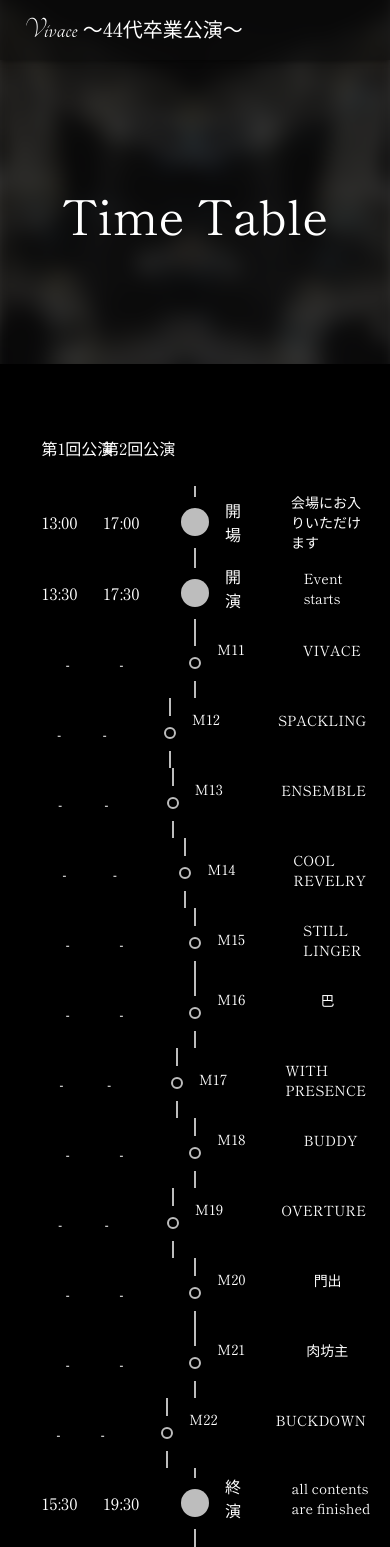
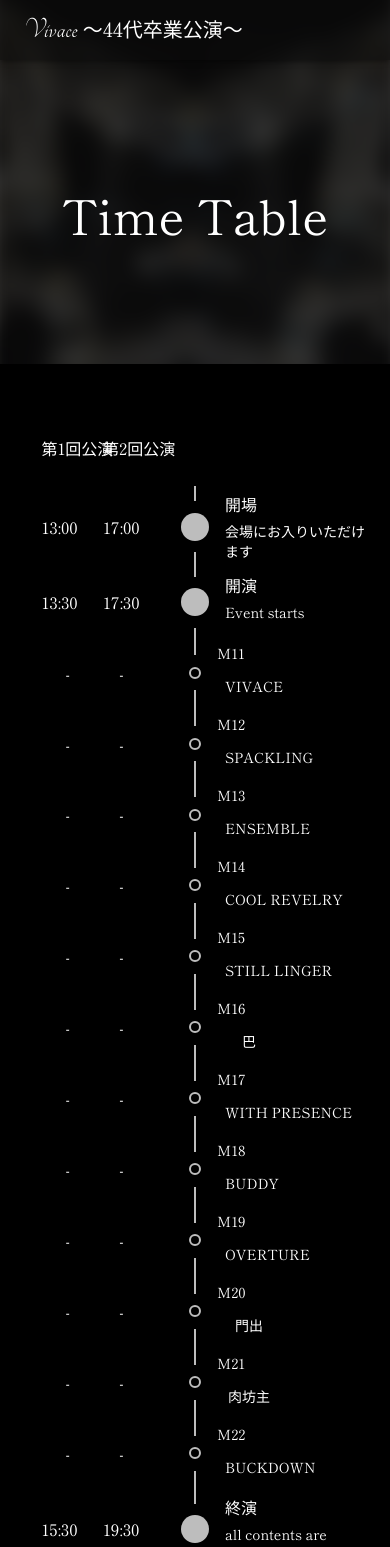
Before and after one commit to Kousuke-irie/Sotsukou, a React (Vite) app: page /timetable in a window 390 px wide. Shown: the top 1547 px of the page. Built offline with nearby package versions, Linux system fonts and the light colour scheme; some icons are missing.

Commit message:
adjust mobile

```diff
--- a/src/component/Navbar.tsx
+++ b/src/component/Navbar.tsx
@@ -9,7 +9,7 @@ export const Navbar = ({onMenuClick}:{onMenuClick:()=>void}) => {
 
     return (
         <AppBar position="fixed" elevation={3} sx={{backgroundColor: 'rgba(10,10,10,0.5)'}}>
-            <Toolbar sx={{gap: 6}}>
+            <Toolbar sx={{gap:{xs: 1, md: 4}}}>
                 <Box sx={{maxHeight:'4em', display:'flex', alignItems: 'center', gap:1}}>
                     <Button onClick={()=>{navigate('/'); window.scrollTo(0, 0);}} sx={{textTransform:'none'}} >
                         {isMobile ? (
@@ -28,7 +28,7 @@ export const Navbar = ({onMenuClick}:{onMenuClick:()=>void}) => {
                 {!isMobile && (
                     <Button onClick={()=>navigate('/ticket')} sx={{bgcolor: 'rgba(255,255,255,0.2)', color:'white', minWidth:'120px', transition:'0.3s','&:hover':{transform:'scale(1.1)'}}}>チケットを購入</Button>
                 )}
-                <Box sx={{display: 'flex', gap: 2}}>
+                <Box sx={{display: 'flex'}}>
                     <IconButton onClick={onMenuClick} sx={{ transition:'0.3s','&:hover':{transform:'scale(1.2)'}}} >
                         <MenuIcon sx={{color: 'white', fontSize: '1.5em'}}/>
                     </IconButton>
--- a/src/component/TimeTablePage.tsx
+++ b/src/component/TimeTablePage.tsx
@@ -219,7 +219,7 @@ export const TimeTablePageMobile = () => {
                             <TimelineConnector />
                         </TimelineSeparator>
                         <TimelineContent>
-                            <Box className={styles.timeText}>
+                            <Box className={styles.timeText_mobile}>
                                 <Typography variant="body1" color="white">
                                     開場
                                 </Typography>
@@ -247,7 +247,7 @@ export const TimeTablePageMobile = () => {
                             <TimelineConnector />
                         </TimelineSeparator>
                         <TimelineContent>
-                            <Box className={styles.timeText}>
+                            <Box className={styles.timeText_mobile}>
                                 <Typography variant="body1" color="white">
                                     開演
                                 </Typography>
@@ -274,7 +274,7 @@ export const TimeTablePageMobile = () => {
                                 <TimelineConnector />
                             </TimelineSeparator>
                             <TimelineContent>
-                                <Box className={styles.timeText}>
+                                <Box className={styles.timeText_mobile}>
                                     <Typography variant="subtitle2" color="white">
                                         M{item.id}
                                     </Typography>
@@ -306,7 +306,7 @@ export const TimeTablePageMobile = () => {
                             <TimelineConnector />
                         </TimelineSeparator>
                         <TimelineContent>
-                            <Box className={styles.timeText}>
+                            <Box className={styles.timeText_mobile}>
                                 <Typography variant="body1" color="white">
                                     終演
                                 </Typography>
@@ -334,7 +334,7 @@ export const TimeTablePageMobile = () => {
                             <TimelineConnector />
                         </TimelineSeparator>
                         <TimelineContent>
-                            <Box className={styles.timeText}>
+                            <Box className={styles.timeText_mobile}>
                                 <Typography variant="body1" color="white">
                                     閉場
                                 </Typography>
--- a/src/styles/DetailPage.module.css
+++ b/src/styles/DetailPage.module.css
@@ -125,6 +125,15 @@
     justify-content: flex-start;
     align-items: center;
     gap:50px;
+}
+
+.timeText_mobile {
+    display: flex;
+    flex-direction: column; /* 横並びではなく縦並びにする */
+    justify-content: center;
+    align-items: flex-start;
+    gap: 5px; /* 隙間を狭くする */
+    width: 100%;
 }
 
 .timelineItem {
--- a/src/styles/NumbersPage.module.css
+++ b/src/styles/NumbersPage.module.css
@@ -87,7 +87,7 @@
 .numberId {
     font-family: 'Shippori Mincho', serif;
     font-weight: bold;
-    opacity: 0.5;
+    opacity: 0.7;
     font-size: 1.2rem;
     margin-bottom: 5px;
 }
```
